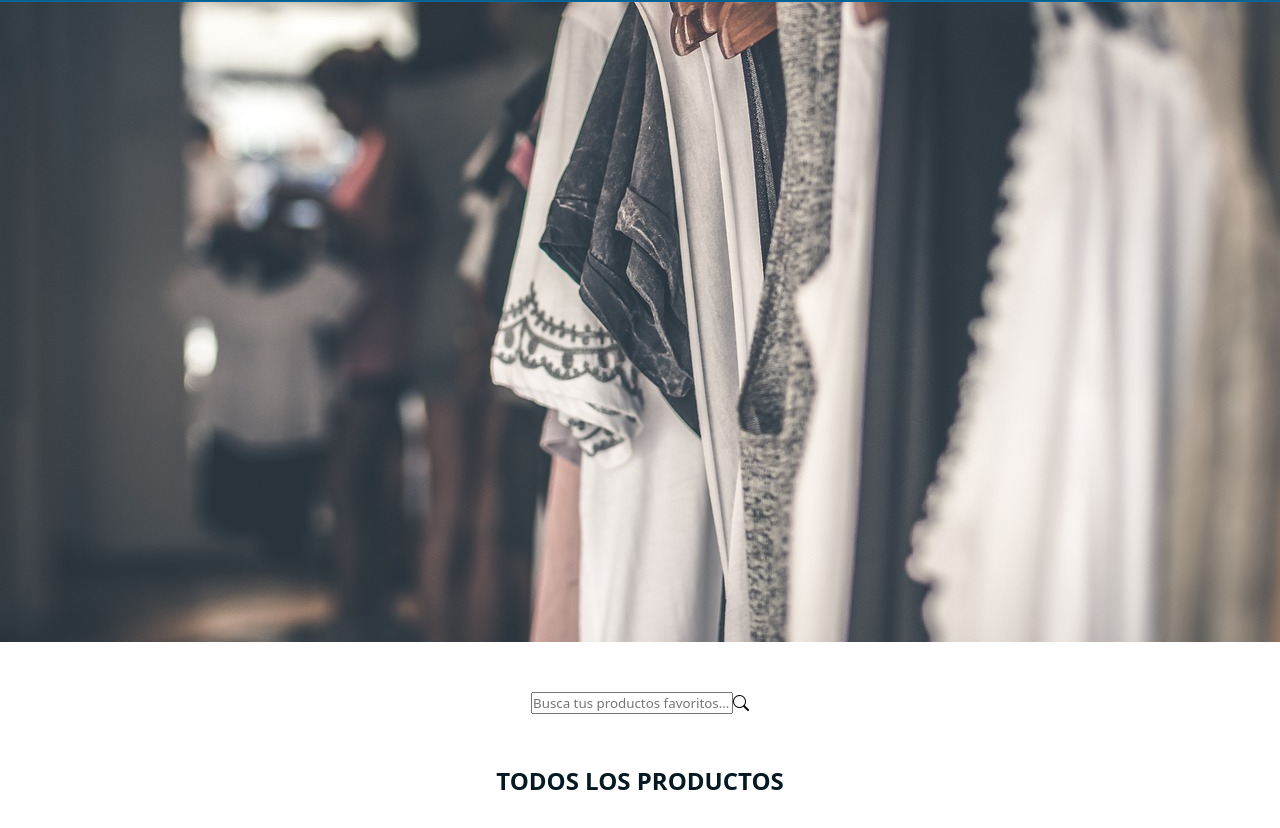
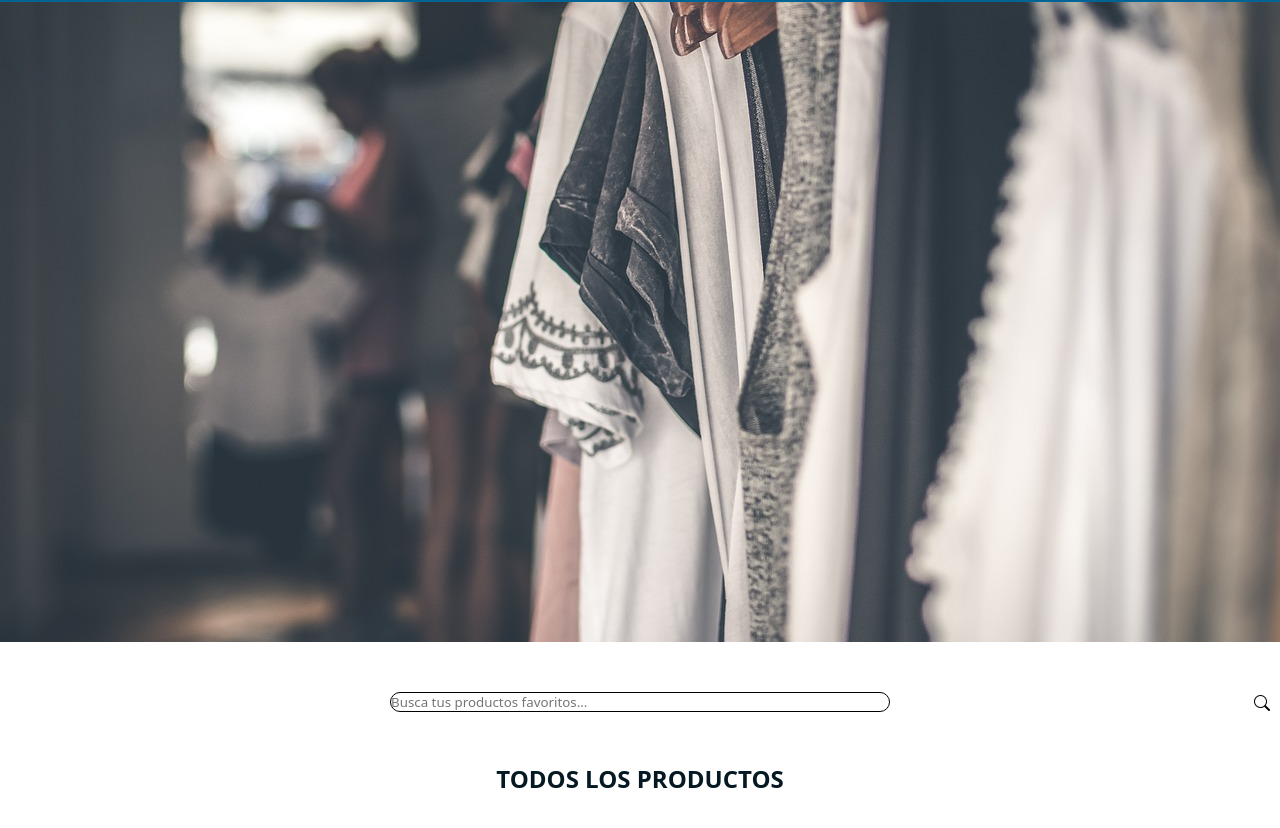
Before and after one commit to nahulisas/Entrega03-NahuelLisas, a plain HTML site: page index.html in a window 1280 px wide. Shown: the part 98-926 px from the top of the page. Drawn offline with nearby package versions, Linux system fonts and the light colour scheme; some packages are replaced by stand-ins of ours; no server answers; a script that the page names is missing.

Commit message:
se arreglo un error en los estilos del formulario login

```diff
--- a/styles.css
+++ b/styles.css
@@ -460,14 +460,14 @@ nav ul {
     width: 500px;
     margin: 0 auto;
 }
-.input_box .input_search {
+.input_box_search .input_search {
     border: 1px solid;
     width: 100%;
     border-radius: 10px;
     position: relative;
 }
 
-.input_box i.search {
+.input_box_search i.search {
     position: absolute;
     right: 10px;
 }
```
